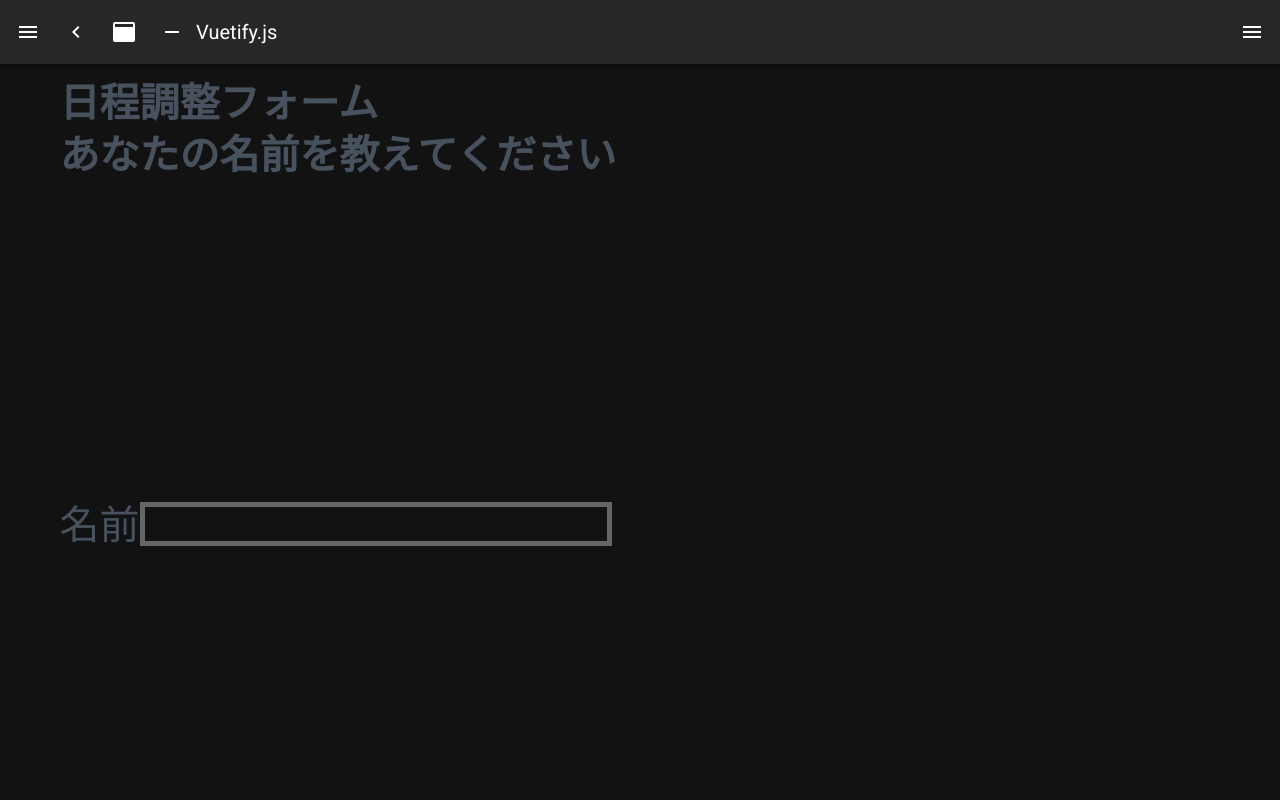
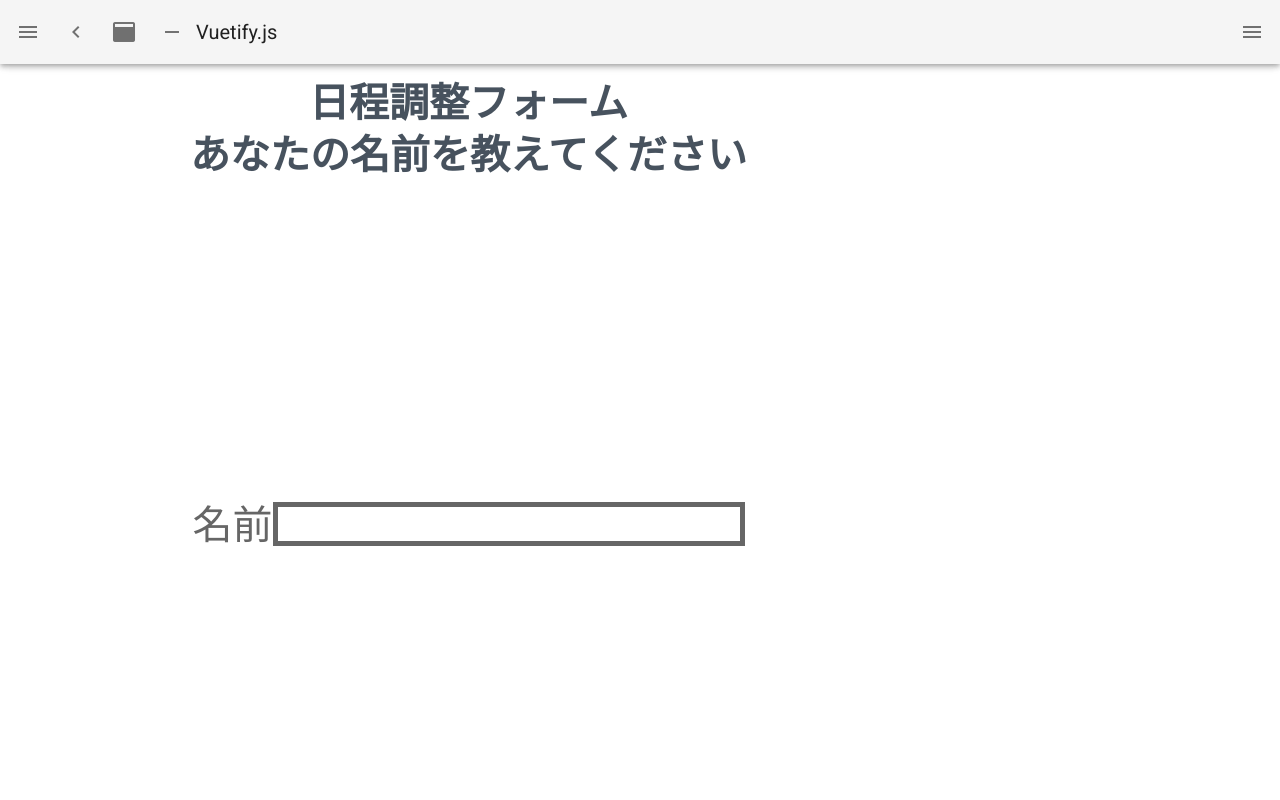
Before and after one commit to Tech-Uni-Summer-Hackathon2021/team-a, a Nuxt app in the folder frontend/: page /projects/adjust in a window 1280 px wide. Shown: the top 800 px of the page. Built offline with nearby package versions, Linux system fonts and the light colour scheme.

Commit message:
氏名入力ページの調整と、黒だった色を白くした。

```diff
--- a/frontend/nuxt.config.js
+++ b/frontend/nuxt.config.js
@@ -50,7 +50,7 @@ export default {
   vuetify: {
     customVariables: ['~/assets/variables.scss'],
     theme: {
-      dark: true,
+      dark: false,
       themes: {
         dark: {
           primary: colors.blue.darken2,
--- a/frontend/pages/projects/adjust.vue
+++ b/frontend/pages/projects/adjust.vue
@@ -4,9 +4,11 @@
       <h1 class="form">日程調整フォーム</h1>
       <h3 class="name">あなたの名前を教えてください</h3>
     </div>
-    <div class="name">
-      <label for="name1">名前</label>
-      <input type="text" name="name" class="nameIn" />
+    <div class="section">
+      <div class="name">
+        <label for="name1">名前</label>
+        <input type="text" name="name" class="nameIn" />
+      </div>
     </div>
   </div>
 </template>
@@ -14,8 +16,11 @@
 <script>
 export default {}
 </script>
-
 <style scoped>
+* {
+  color: #666666;
+  text-align: center;
+}
 .whole {
   color: #ffffff;
   width: 1440px;
@@ -30,14 +35,12 @@ export default {}
   font-family: Lato;
   font-size: 40px;
   line-height: 52px;
-  text-align: left;
 }
 .name {
   color: #47525e;
   font-family: Lato;
   font-size: 40px;
   line-height: 52px;
-  text-align: left;
 }
 .nameIn {
   background-color: rgba(19, 206, 102, 0);
```
